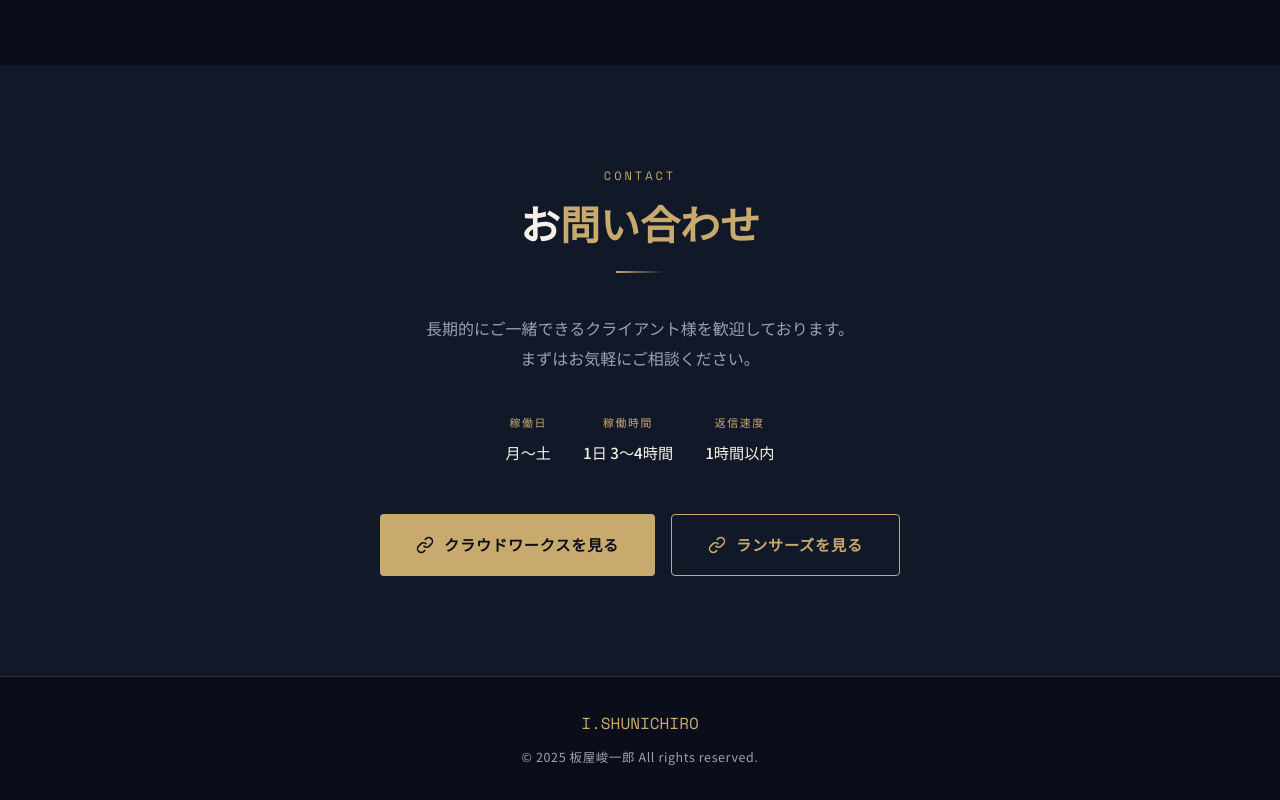
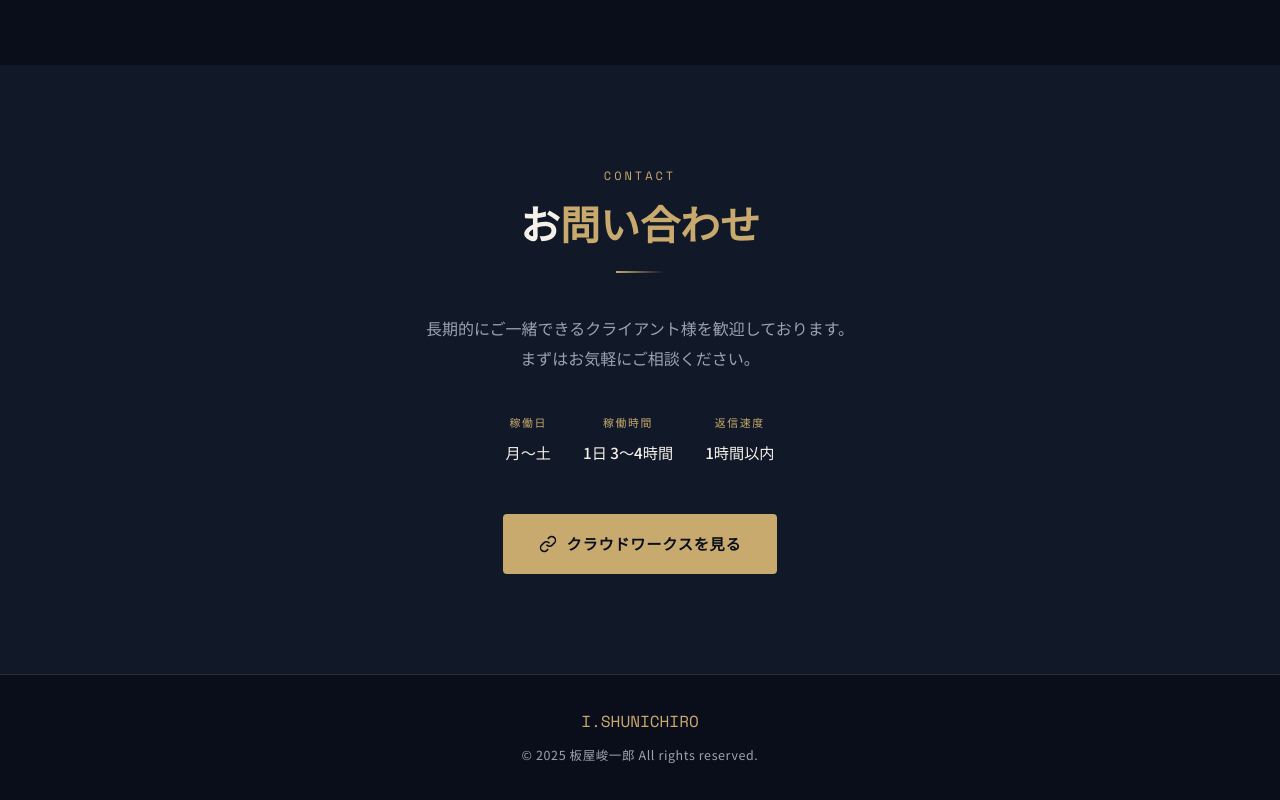
Before and after one commit to shadow02r8-code/portfolio, a plain HTML site: page index.html in a window 1280 px wide. Shown: the part 4101-4901 px from the top of the page. Drawn offline with nearby package versions, Linux system fonts and the light colour scheme.

Commit message:
Update CrowdWorks URL and remove Lancers button

```diff
--- a/index.html
+++ b/index.html
@@ -1205,13 +1205,9 @@
         </div>
 
         <div class="contact-buttons fade-in fade-in-delay-4">
-          <a href="https://crowdworks.jp" target="_blank" rel="noopener noreferrer" class="btn-cw">
+          <a href="https://crowdworks.jp/public/employees/5614438" target="_blank" rel="noopener noreferrer" class="btn-cw">
             <svg width="18" height="18" viewBox="0 0 24 24" fill="none" stroke="currentColor" stroke-width="2"><path d="M10 13a5 5 0 0 0 7.54.54l3-3a5 5 0 0 0-7.07-7.07l-1.72 1.71"/><path d="M14 11a5 5 0 0 0-7.54-.54l-3 3a5 5 0 0 0 7.07 7.07l1.71-1.71"/></svg>
             クラウドワークスを見る
-          </a>
-          <a href="https://lancers.jp" target="_blank" rel="noopener noreferrer" class="btn-lance">
-            <svg width="18" height="18" viewBox="0 0 24 24" fill="none" stroke="currentColor" stroke-width="2"><path d="M10 13a5 5 0 0 0 7.54.54l3-3a5 5 0 0 0-7.07-7.07l-1.72 1.71"/><path d="M14 11a5 5 0 0 0-7.54-.54l-3 3a5 5 0 0 0 7.07 7.07l1.71-1.71"/></svg>
-            ランサーズを見る
           </a>
         </div>
       </div>
```
